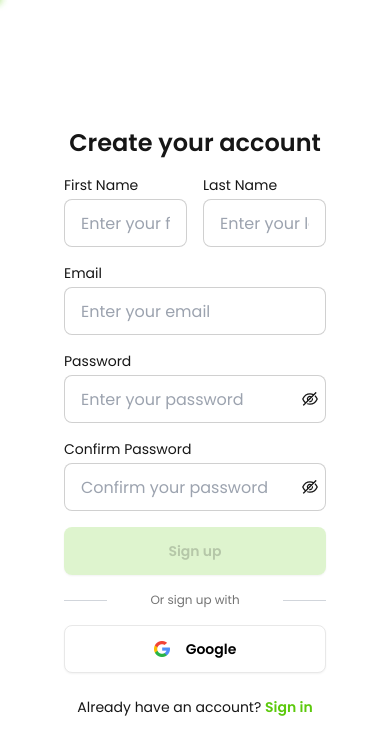
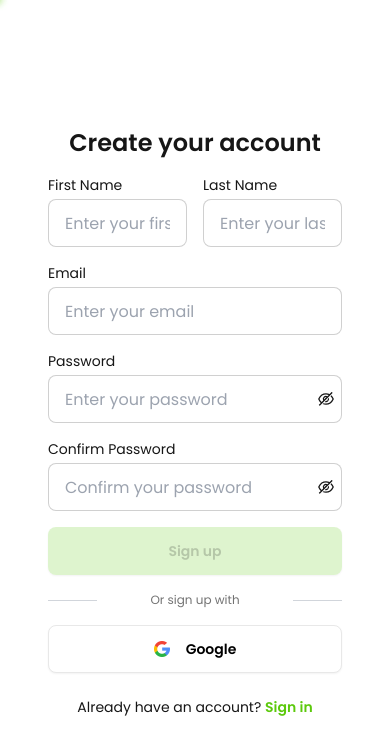
Before and after one commit to ygfest/secure-track-admin, a React (Vite) app in the folder client/: page /sign-up in a window 390 px wide. Shown: the top 754 px of the page. Built offline with nearby package versions, Linux system fonts and the light colour scheme; no server answers.

Commit message:
Fixed the responsiveness of the hero section

```diff
--- a/client/src/components/SignUp.jsx
+++ b/client/src/components/SignUp.jsx
@@ -98,7 +98,7 @@ export default function SignUp() {
   };
 
   return (
-    <div className="flex p-4 items-center justify-center min-h-screen bg-white">
+    <div className="flex items-center justify-center min-h-screen bg-white">
       <form
         onSubmit={handleSubmit}
         className="md:mx-4 mx-8 flex w-full max-w-[500px] flex-col gap-4 md:border-2 bg-white md:border-zinc-400 md:border-opacity-25 md:p-8 p-4 rounded-lg"
--- a/client/src/home/home.jsx
+++ b/client/src/home/home.jsx
@@ -26,7 +26,7 @@ export default function Home() {
                 </button>
               </Link>
               <Link to="/sign-up">
-                <button className="p-2 text-sm md:text-base font-medium text-white bg-primary hover:bg-[#5bc90ce6] rounded-lg min-w-[100px] md:min-w-[120px]">
+                <button className="p-2 text-sm md:text-base font-medium text-white bg-primary hover:bg-[#5bc90ce6] rounded-lg min-w-[85px] md:min-w-[120px]">
                   Create an account
                 </button>
               </Link>
```
